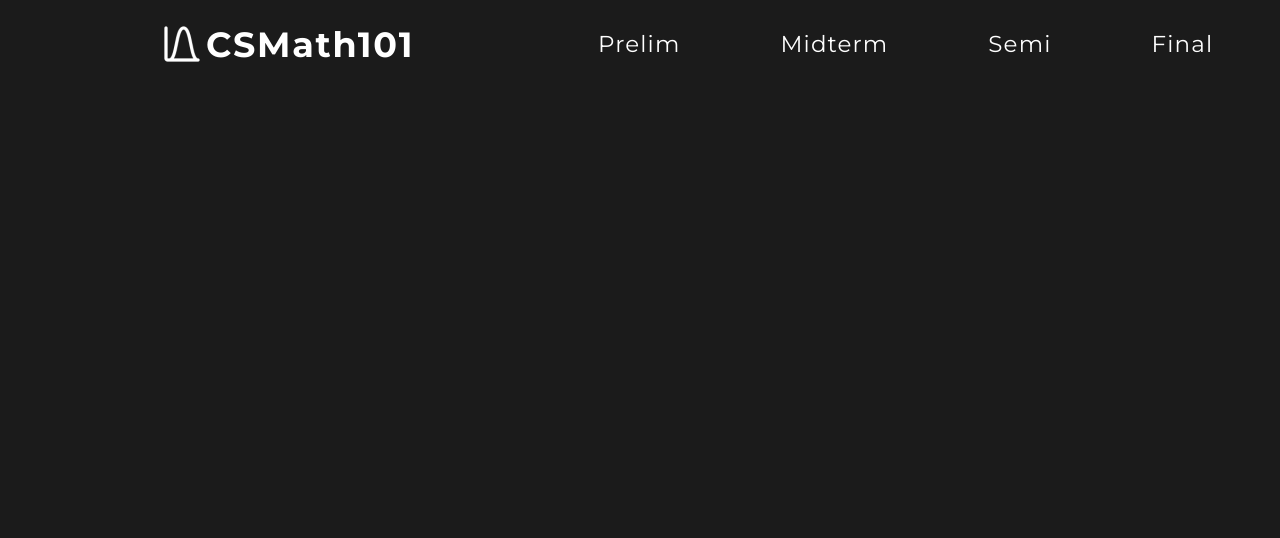
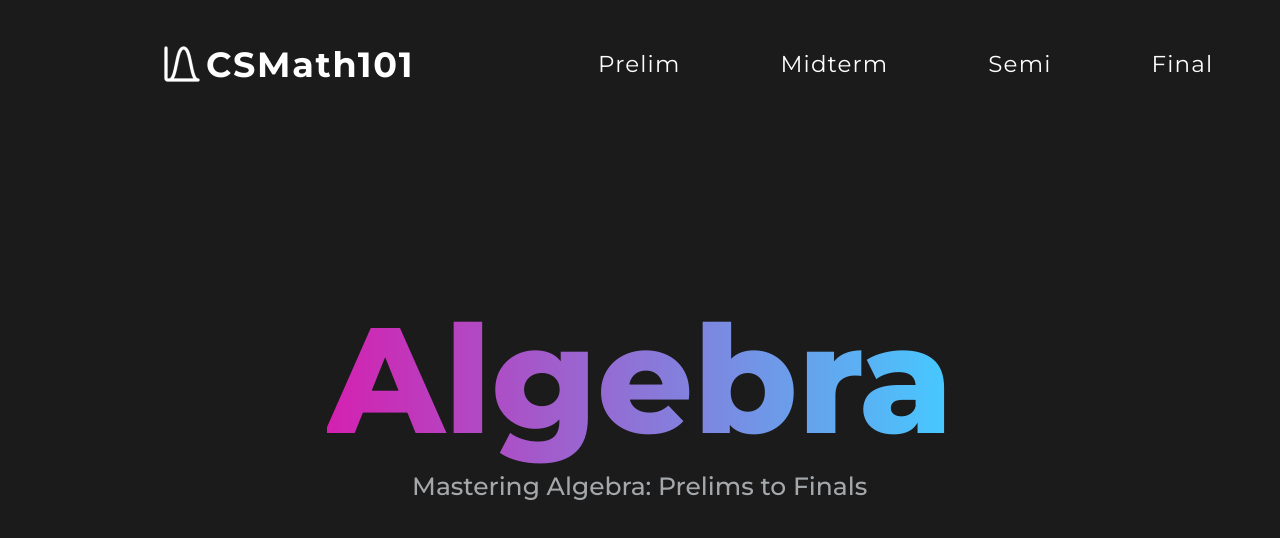
Before and after one commit to Jedybox/csmath101, a React (Vite) app: page / in a window 1280 px wide. Shown: the top 538 px of the page. Built offline with nearby package versions, Linux system fonts and the light colour scheme.

Commit message:
its is suicidal

```diff
--- a/src/App.css
+++ b/src/App.css
@@ -1,15 +1,52 @@
-.homeHeader {
+.headerHome {
     position: relative;
-    width: 100%;
     height: inherit;
+    width: fit-content;
+
+    display: flex;
+    flex-direction: column;
+    align-items: center;
+
+    gap: 200px;
 }
 
 nav {
     position: relative;
-    margin-top: 20px;
+    margin-top: 40px;
 }
 
 .title {
     font-size: 25px;
     font-weight: 500;
+
+    width: fit-content;
+    height: fit-content;
+
+    display: flex;
+    flex-direction: column;
+    align-items: center;
 }
+
+.alge {
+    width: 627px;
+    position: relative;
+    font-size: 150px;
+    font-weight: 800;
+    font-family: Montserrat;
+    background: linear-gradient(90deg, #d420b0, #45caff);
+    -webkit-background-clip: text;
+    -webkit-text-fill-color: transparent;
+    text-align: left;
+    display: inline-block;
+}
+
+.sub {
+    width: 456px;
+    position: relative;
+    font-size: 25px;
+    font-weight: 500;
+    font-family: Montserrat;
+    color: #a5a8ab;
+    text-align: left;
+    display: inline-block;
+}
--- a/src/App.jsx
+++ b/src/App.jsx
@@ -1,16 +1,16 @@
 import React from 'react'
-import style from './App.css'
+import './App.css'
 import Navi from './widgets/nav'
 
 function App() {
 
   return (
     <>
-    	<header className={style.headerHome}>
+    	<header className="headerHome">
 			  <Navi/>
-        <div className={style.title}>
-          <div className={style.alge}></div>
-          <div className={style.sub}></div>
+        <div className="title">
+          <div className="alge">Algebra</div>
+          <div className="sub">Mastering Algebra: Prelims to Finals</div>
         </div>
 		  </header>
     </>
--- a/src/index.css
+++ b/src/index.css
@@ -2,7 +2,7 @@
 @import url('https://fonts.googleapis.com/css2?family=Inter:wght@400&display=swap');
 body {
     margin: 0;
-    line-height: normal;
+    padding: 0;
     background-color: #1b1b1b;
 
     width: 100%;
--- a/src/widgets/nav.jsx
+++ b/src/widgets/nav.jsx
@@ -7,7 +7,7 @@ function Navi(){
         <>
             <nav className={style.navi}>
                 <div className={style.iconHolder}>
-                    <img src="src/assets/icon.png" alt="Icon" className={style.img}/>
+                    <img src="./src/assets/icon.png" alt="Icon" className={style.img}/>
                     <b className={style.name}>CSMath101</b>
                 </div>
                 <ul className={style.list}>
```
